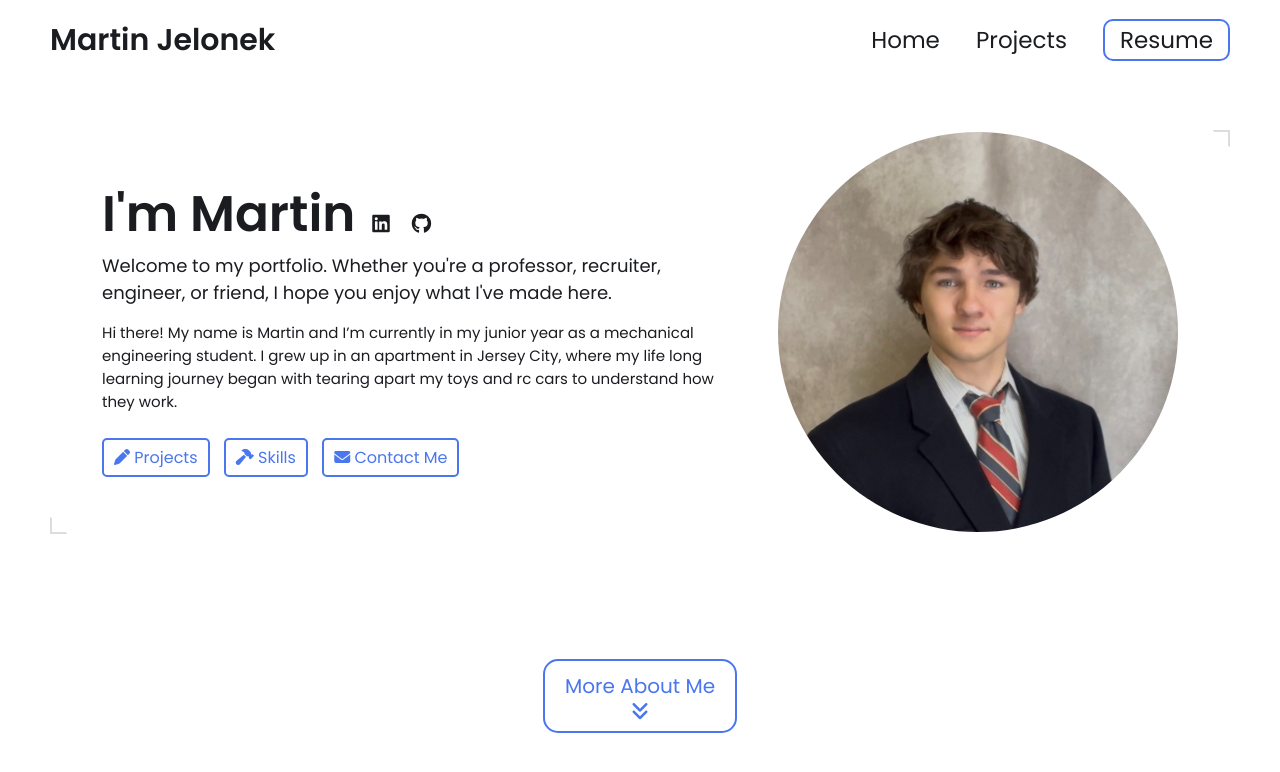
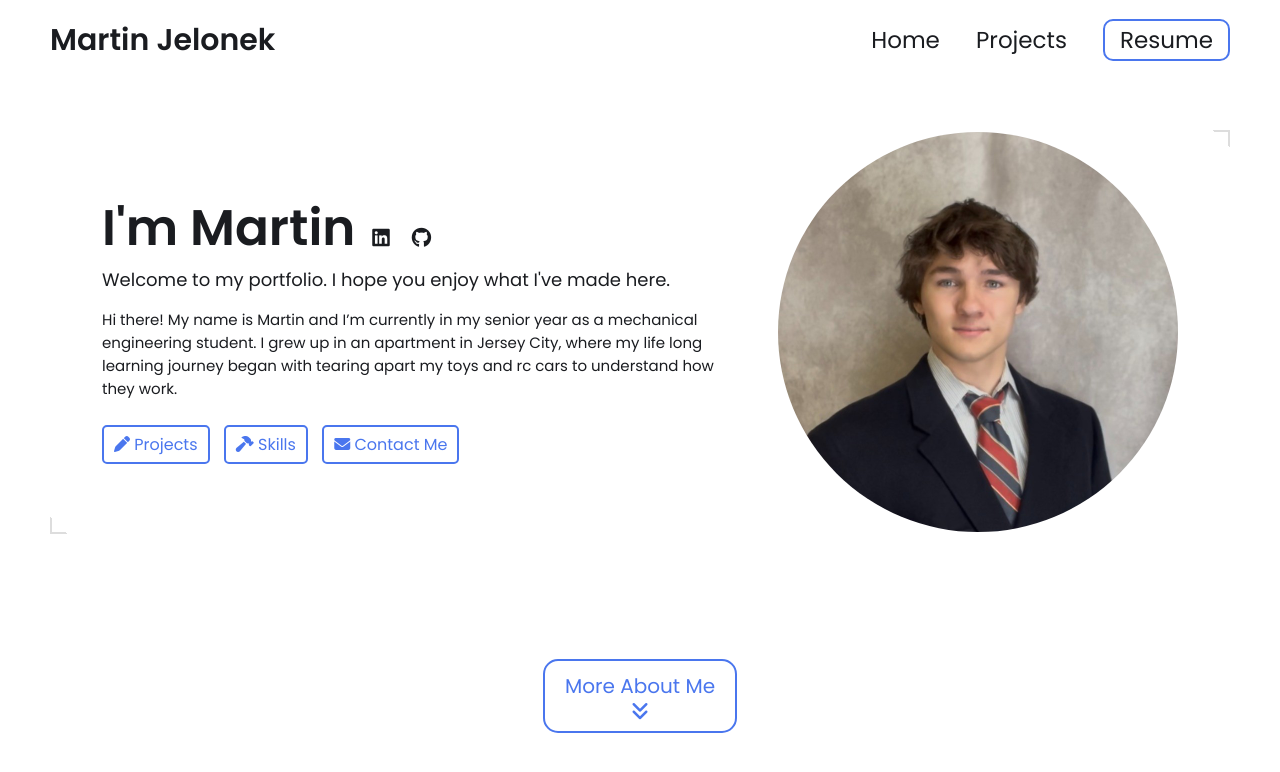
Before and after one commit to MartinJelonek27/MartinJelonek27.github.io, a Jekyll site: the page built from index.html, in a window 1280 px wide and 900 px high. Shown: the top 772 px of the window. Built offline with Jekyll 4.4.1, drawn with Linux system fonts in a browser that asks for light colours.

Commit message:
Update _config.yml

```diff
--- a/_config.yml
+++ b/_config.yml
@@ -13,9 +13,9 @@ title: Martin Jelonek's Portfolio # This is what shows up in the tab of the brow
 
 # Hero Section
 name: Martin Jelonek
-headline: Welcome to my portfolio. Whether you're a professor, recruiter, engineer, or friend, I hope you enjoy what I've made here.
+headline: Welcome to my portfolio. I hope you enjoy what I've made here.
 description: >- # dont remove this line. this will ignore all new lines until the next section
-   Hi there! My name is Martin and I’m currently in my junior year as a mechanical engineering student. I grew up in an apartment in Jersey City, where my life long learning journey began with tearing apart my toys and rc cars to understand how they work.
+   Hi there! My name is Martin and I’m currently in my senior year as a mechanical engineering student. I grew up in an apartment in Jersey City, where my life long learning journey began with tearing apart my toys and rc cars to understand how they work.
 
 
 # Place your profile image in /assets/images/profile-image/folder and edit the file name
```
